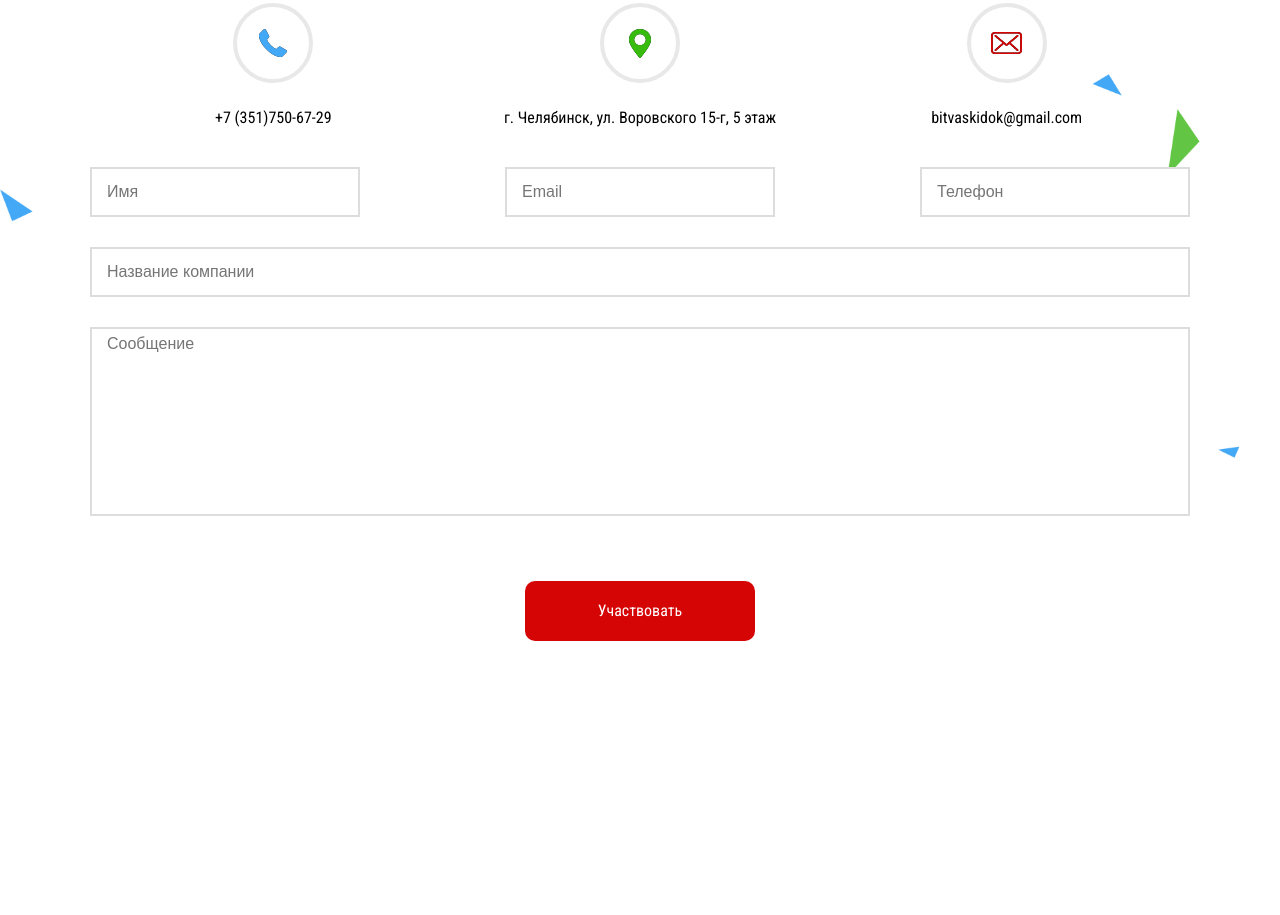
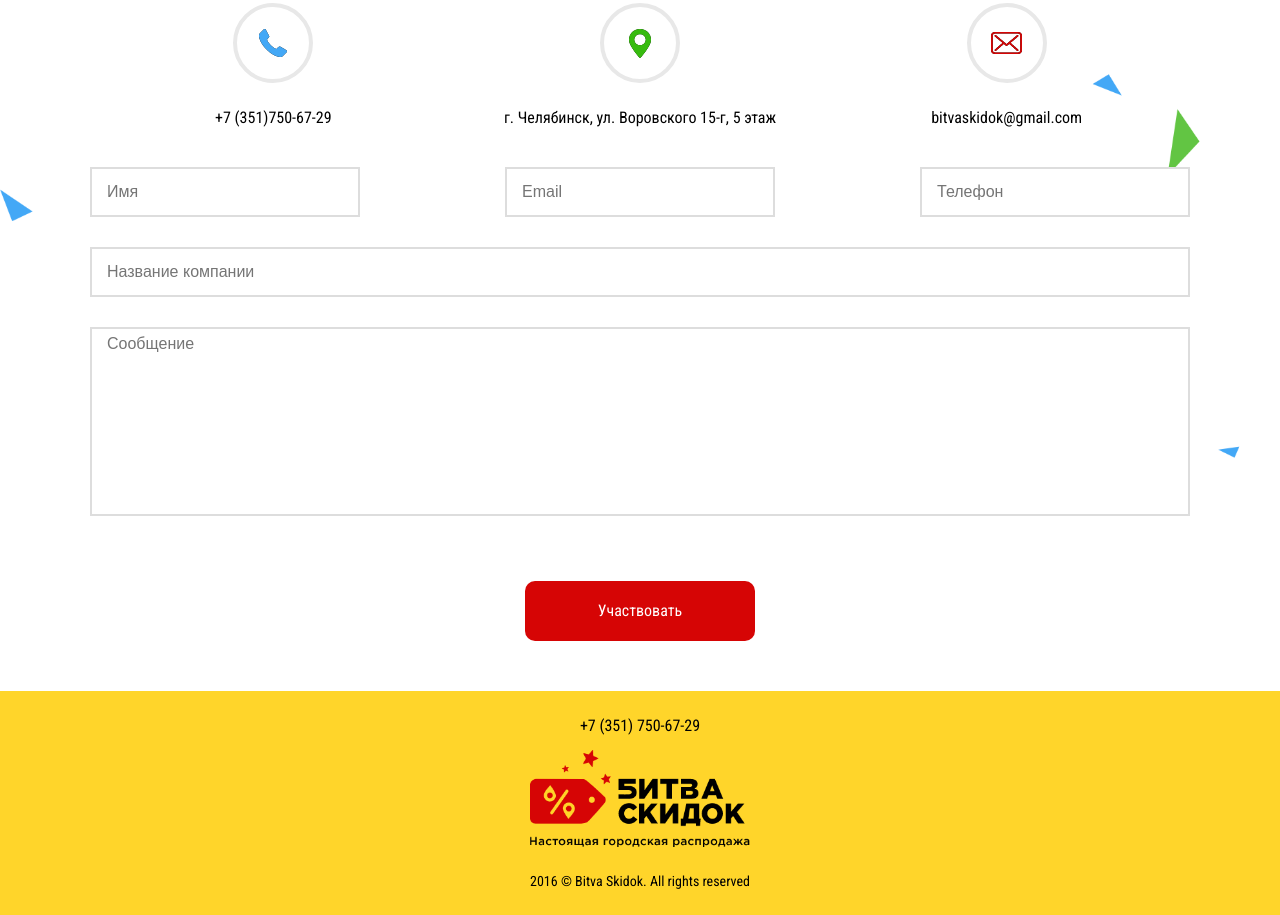
Before and after one commit to maksymtymchenko/battleOfDiscounts, a plain HTML site: page index.html in a window 1280 px wide. Shown: the part 4077-4992 px from the top of the page. Before the commit the page ends 4768 px from the top, so only its background shows below. Drawn offline with Linux system fonts and the light colour scheme.

Commit message:
Footer
Create footer section and add adaptive design for him.

```diff
--- a/index.html
+++ b/index.html
@@ -414,8 +414,22 @@
                 </form>
             </div>
         </section>
-
     </main>
+    <footer class="footer">
+        <div class="container">
+            <div class="footer_wrapper">
+                <div class="footer_wrapper-contact">
+                    <a href="tel:+73517506729">+7 (351) 750-67-29</a>
+                </div>
+                <div class="footer_wrapper-logo">
+                    <a href="#"><img src="/images/logos/logo.png" alt="Logo"></a>
+                </div>
+                <div class="footer_wrapper-copyright">
+                    <span>2016 © Bitva Skidok. All rights reserved</span>
+                </div>
+            </div>
+        </div>
+    </footer>
 
     <script src="/js/script.js"></script>
 </body>
--- a/scss/style.scss
+++ b/scss/style.scss
@@ -597,6 +597,47 @@ body {
   }
 }
 
+
+
+// Footrer
+.footer {
+  background-color: #FFD52A;
+}
+
+.footer_wrapper {
+  text-align: center;
+  padding: 25px;
+
+  &-contact {
+    margin-bottom: 15px;
+
+    & a {
+      color: $mainTextColor;
+      font-size: 16px;
+      line-height: 19px;
+      font-weight: 400;
+    }
+  }
+
+  &-logo {
+    margin-bottom: 20px;
+
+    & img {
+      width: 100%;
+      max-width: 220px;
+    }
+  }
+
+  &-copyright {
+
+    & span {
+      font-size: 14px;
+      line-height: 16px;
+      font-weight: 400;
+    }
+  }
+}
+
 // Media queries
 
 @media only screen and (max-width: 1050px) {
@@ -1604,6 +1645,11 @@ body {
       font-size: 30px - 4;
     }
   }
+
+
+  .footer_wrapper {
+    padding: 15px;
+  }
 }
 
 @media only screen and (max-width: 360px) {
@@ -1695,7 +1741,7 @@ body {
   }
 
   .partners {
-    height: 115vh;
+    min-height: 180vh;
   }
 
   .partners_wrapper {
```
Also changed, not shown: css/style.css, scss/info.txt.
